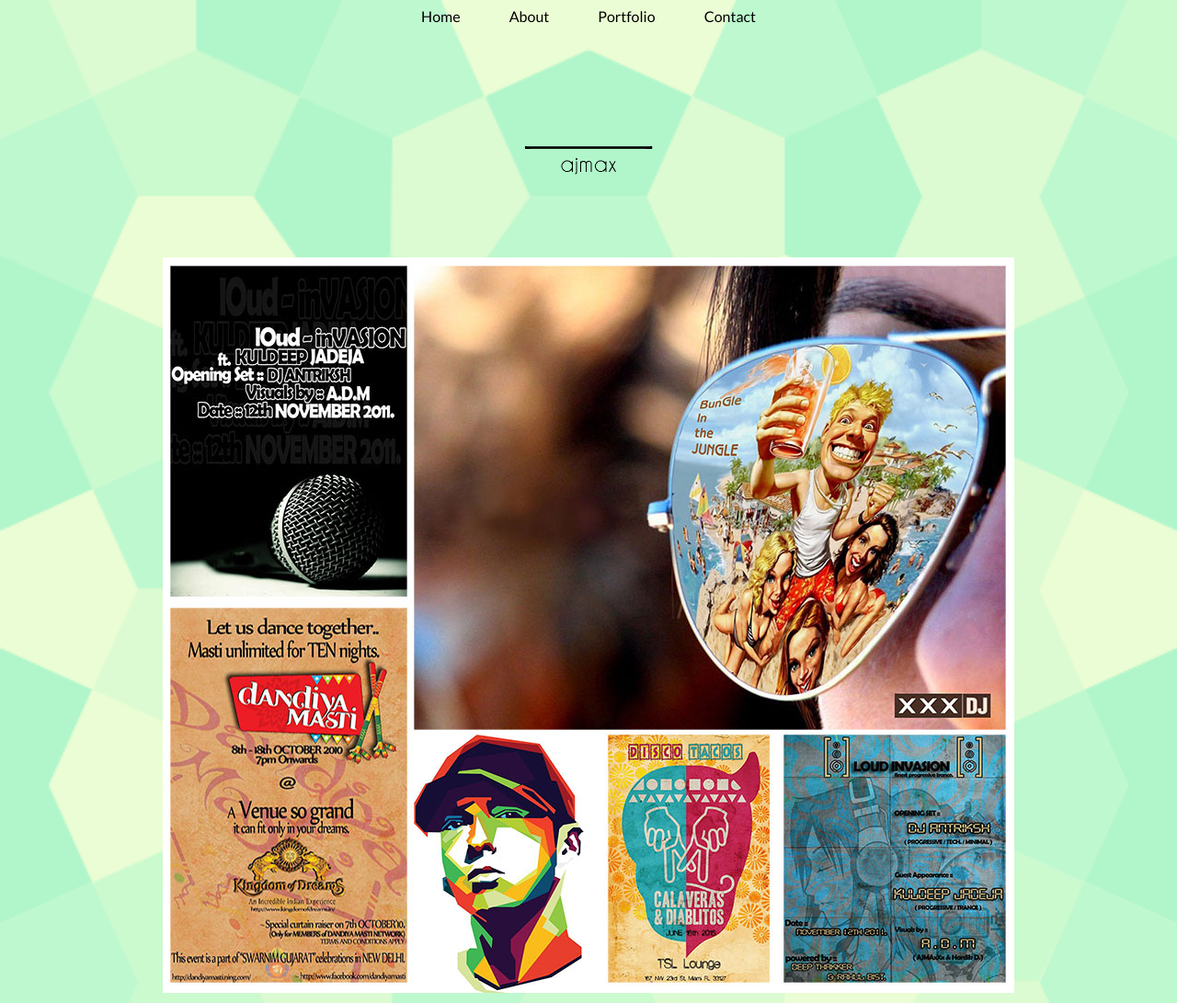
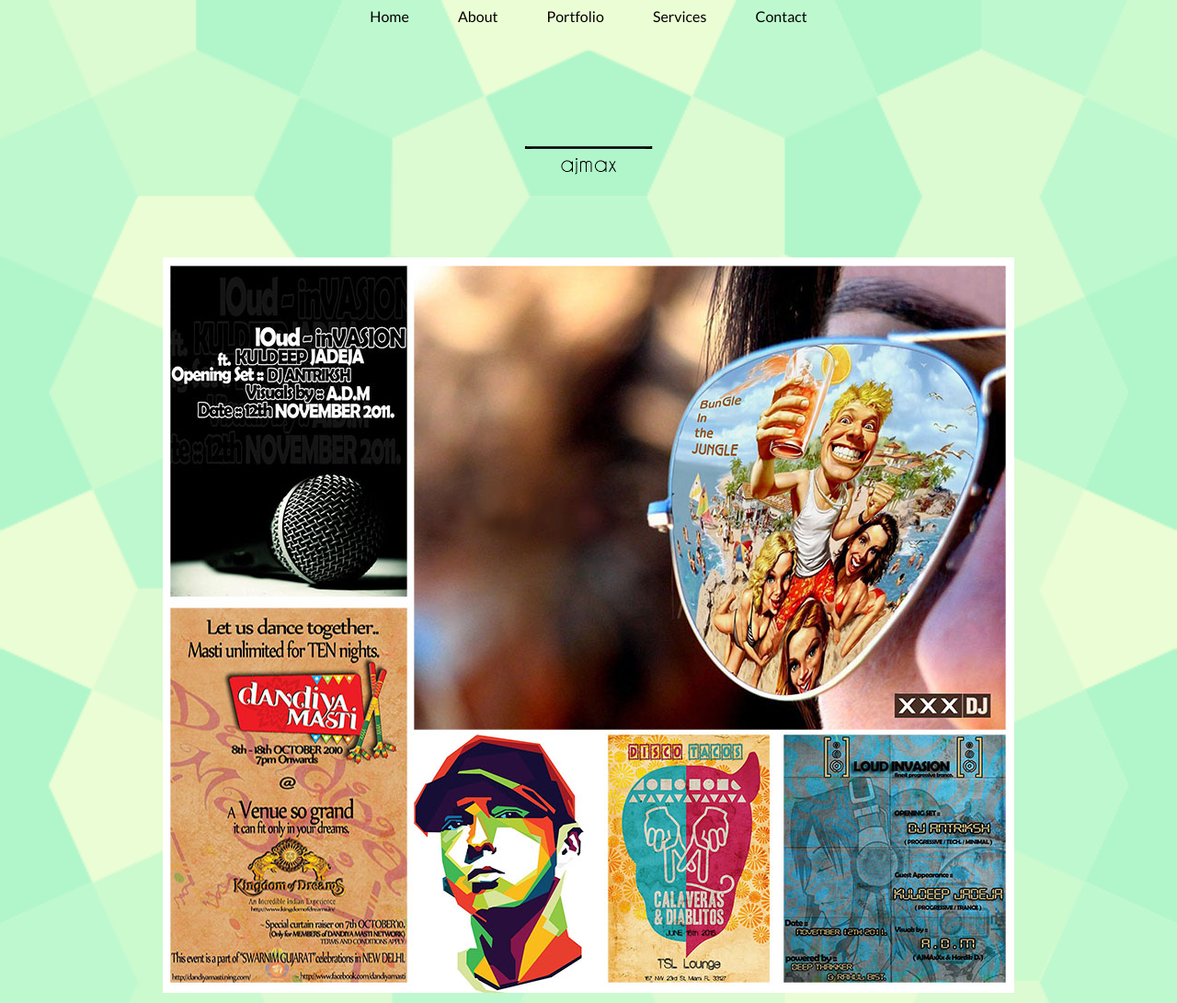
Before and after one commit to ohmshiva268/ohmshiva268.github.io, a plain HTML site: page portfolio.html in a window 1280 px wide. Shown: the whole page at 92% size. Drawn offline with Linux system fonts and the light colour scheme.

Commit message:
Update portfolio.html

```diff
--- a/portfolio.html
+++ b/portfolio.html
@@ -28,6 +28,7 @@
         <a href="http://www.ajmax.me">Home</a>
         <a href="http://www.ajmax.me/about.html">About</a>
         <a href="http://www.ajmax.me/portfolio.html">Portfolio</a>
+        <a href="http://www.ajmax.me/Services.html">Services</a>
         <a href="http://www.ajmax.me/contact.html">Contact</a>
       </nav>
           <img width="300" src="logo.png">
```
